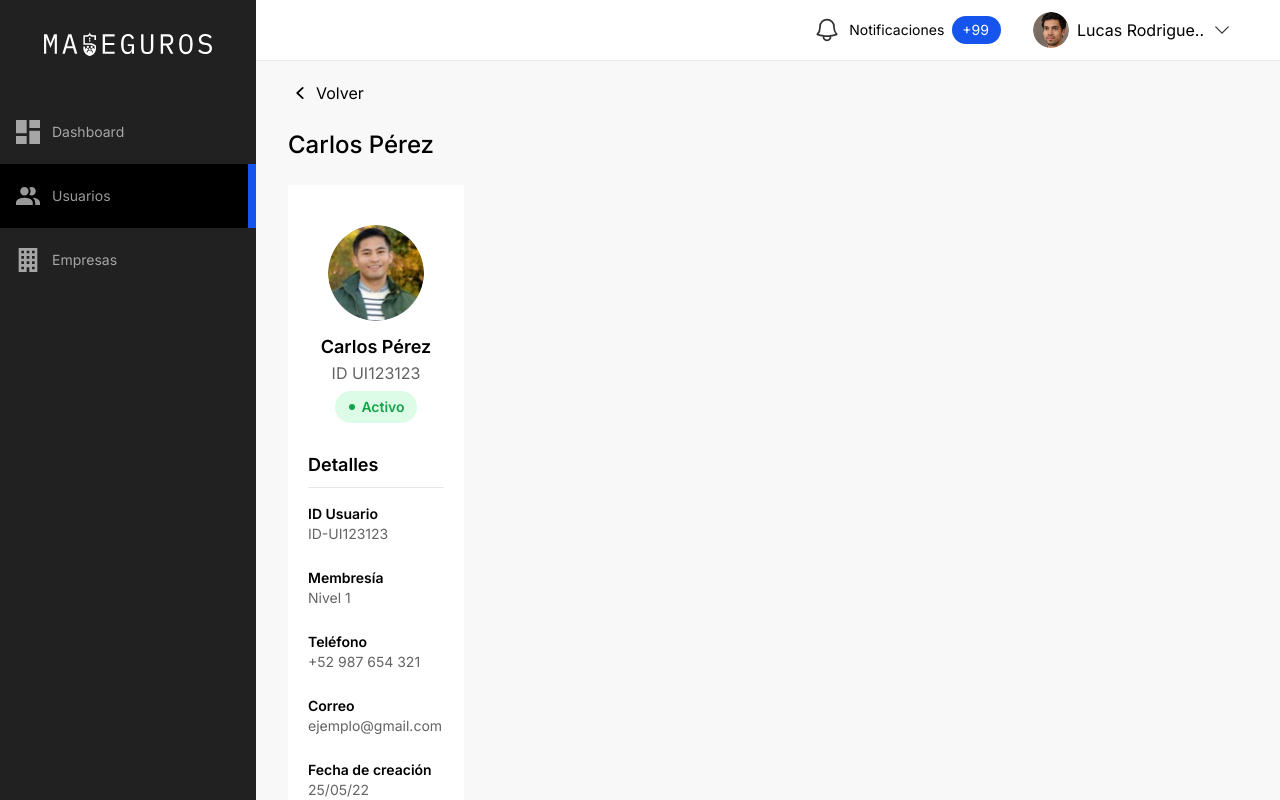
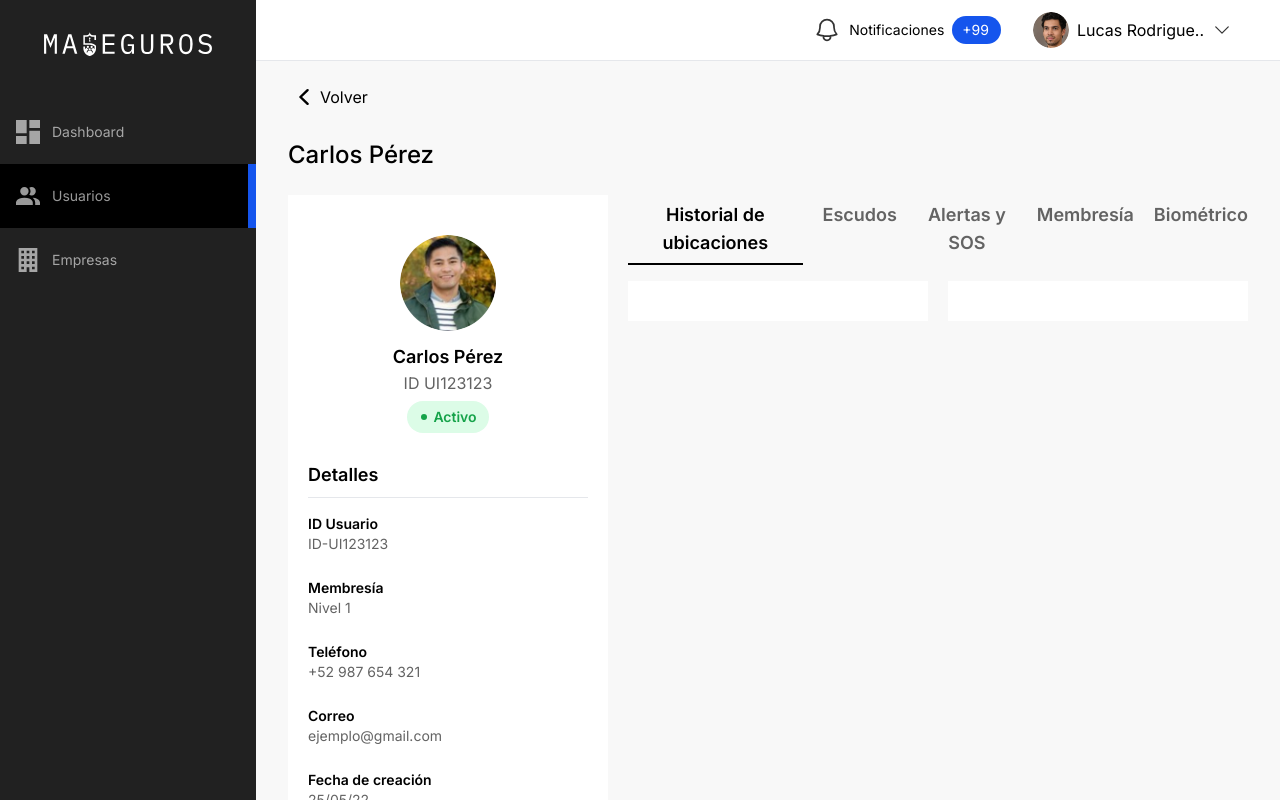
Before and after one commit to Aniket-IN/seguros-template, a Next.js app: page /users/1 in a window 1280 px wide. Built offline with nearby package versions, Linux system fonts and the light colour scheme.

Commit message:
User page WIP

```diff
--- /dev/null
+++ b/components/layouts/UserLayout.js
@@ -0,0 +1,39 @@
+import React from 'react'
+import Admin from "@/components/layouts/Admin"
+import { ChevronLeftIcon } from "@heroicons/react/20/solid"
+import UserCard from "@/components/users/user/UserCard"
+import Link from "next/link"
+
+const UserLayout = ({ children }) => {
+  return (
+    <Admin>
+      <section className="container-padding space-y-5">
+        <Link href="/users" className="inline-flex items-center pt-5 hover:underline hover:text-primary">
+          <ChevronLeftIcon className="w-8 h-8" />
+          <span>Volver</span>
+        </Link>
+
+        <h2 className="text-2xl font-medium">Carlos Pérez</h2>
+      </section>
+
+      <section className="mt-6 container-padding">
+
+        <div className="flex gap-5">
+
+          <div className="w-full md:max-w-xs">
+            <UserCard />
+          </div>
+
+          <div className="flex-grow">
+            {children}
+          </div>
+
+        </div>
+
+      </section>
+
+    </Admin>
+  )
+}
+
+export default UserLayout
--- /dev/null
+++ b/components/layouts/user/UserTabNav.js
@@ -0,0 +1,78 @@
+import classNames from "classnames"
+import { useRouter } from "next/router"
+import React from 'react'
+
+const UserTabNav = () => {
+
+  const tabs = [
+    {
+      title: 'Historial de ubicaciones',
+      activePaths: [
+        "/users",
+        "/users/[user_id]",
+      ],
+    },
+    {
+      title: 'Escudos',
+      activePaths: [
+        "/companies",
+        "/companies/[company_id]",
+      ],
+    },
+    {
+      title: 'Alertas y SOS',
+      activePaths: [
+        "/companies",
+        "/companies/[company_id]",
+      ],
+    },
+    {
+      title: 'Membresía',
+      activePaths: [
+        "/companies",
+        "/companies/[company_id]",
+      ],
+    },
+    {
+      title: 'Biométrico',
+      activePaths: [
+        "/companies",
+        "/companies/[company_id]",
+      ],
+    },
+  ]
+
+  return (
+    <nav>
+      <ul className="flex gap-5">
+        {tabs.map((tab) => (
+          <Item key={tab.title} tab={tab} />
+        ))}
+      </ul>
+    </nav>
+  )
+}
+
+const Item = ({ tab }) => {
+  const router = useRouter();
+  const isActive = tab.activePaths?.includes(router.pathname)
+
+  return (
+    <li
+      key={tab.title}
+    >
+      <button
+        className={
+          classNames(
+            "font-semibold text-lg py-1.5",
+            isActive ? "text-black border-b-2 border-b-black" : "text-secondary"
+          )
+        }
+      >
+        {tab.title}
+      </button>
+    </li>
+  )
+}
+
+export default UserTabNav
--- a/pages/users/[user_id]/index.js
+++ b/pages/users/[user_id]/index.js
@@ -1,27 +1,16 @@
 import React from 'react'
-import Admin from "@/components/layouts/Admin"
-import { ChevronLeftIcon } from "@heroicons/react/20/solid"
-import UserCard from "@/components/users/user/UserCard"
+import UserLayout from "@/components/layouts/UserLayout"
+import UserTabNav from "@/components/layouts/user/UserTabNav"
 
 const User = () => {
   return (
-    <Admin>
-      <section className="container-padding space-y-6">
-        <h4 className="flex gap-1 pt-5">
-          <ChevronLeftIcon className="w-6 h-6" />
-          <span>Volver</span>
-        </h4>
-
-        <h2 className="text-2xl font-medium">Carlos Pérez</h2>
-      </section>
-
-      <section className="mt-6 container-padding">
-        <div className="grid grid-cols-5 gap-5">
-          <UserCard />
-        </div>
-      </section>
-
-    </Admin>
+    <UserLayout>
+      <UserTabNav />
+      <div className="grid grid-cols-2 gap-5 mt-4">
+        <div className="p-5 bg-white"></div>
+        <div className="p-5 bg-white"></div>
+      </div>
+    </UserLayout>
   )
 }
 
```
